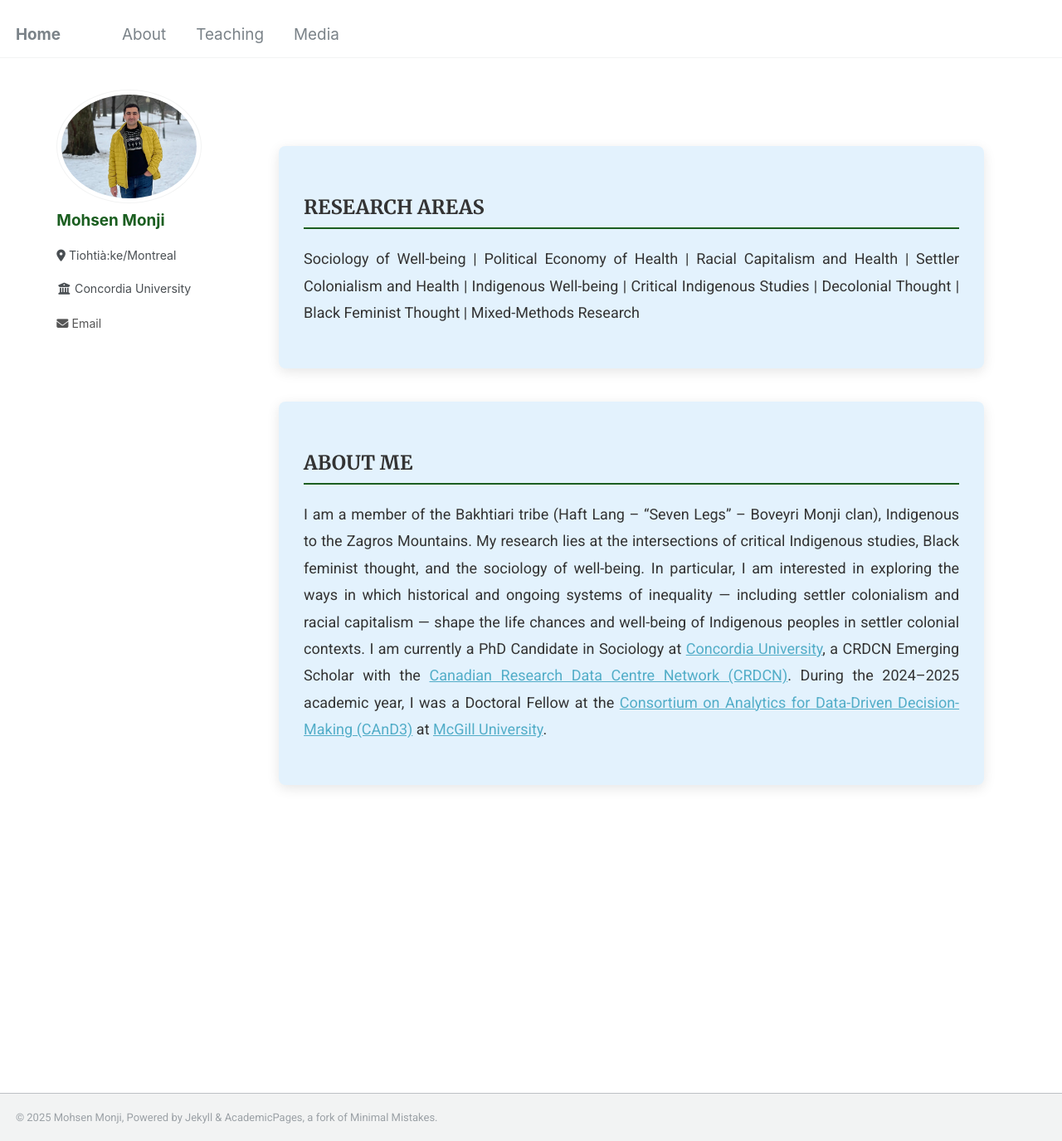
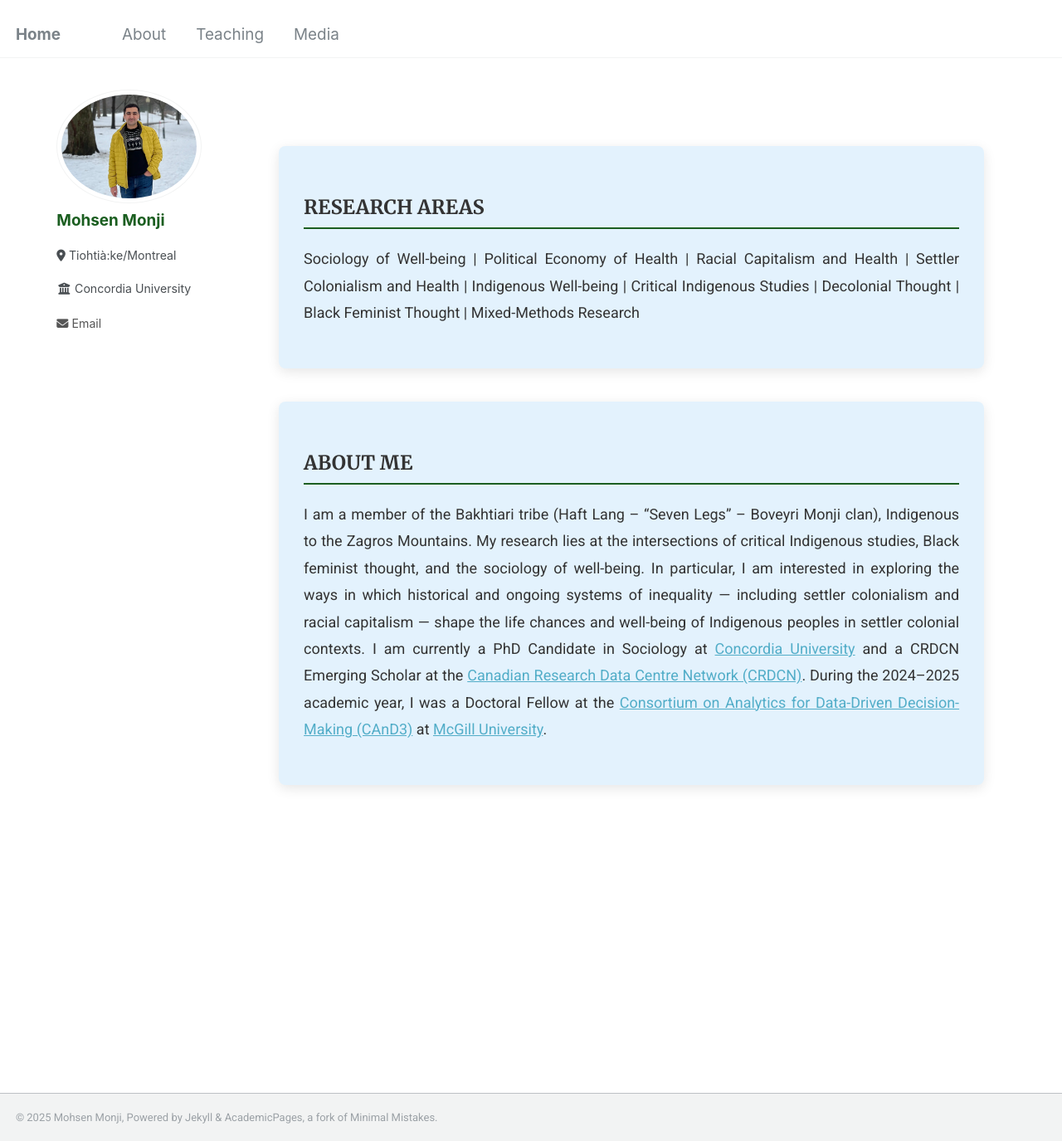
Before and after one commit to Mohsnmonji/mohsnmonji.github.io, a Jekyll site: the page built from about-me.md, in a window 1280 px wide and 1375 px high. Shown: the whole window at 83% size. Built offline with Jekyll 4.4.1, drawn with Linux system fonts in a browser that asks for light colours.

Commit message:
Update about-me.md

```diff
--- a/about-me.md
+++ b/about-me.md
@@ -63,8 +63,8 @@ author_profile: true
   <h2>ABOUT ME</h2>
   <p style="font-size:18px; color:#333; text-align:justify; line-height:1.8; margin:20px 0;">
     I am a member of the Bakhtiari tribe (Haft Lang – “Seven Legs” – Boveyri Monji clan), Indigenous to the Zagros Mountains. My research lies at the intersections of critical Indigenous studies, Black feminist thought, and the sociology of well-being. In particular, I am interested in exploring the ways in which historical and ongoing systems of inequality — including settler colonialism and racial capitalism — shape the life chances and well-being of Indigenous peoples in settler colonial contexts. I am currently a PhD Candidate in Sociology at
-    <a href="https://www.concordia.ca/" target="_blank">Concordia University</a>,
-    a CRDCN Emerging Scholar with the
+    <a href="https://www.concordia.ca/" target="_blank">Concordia University</a> and
+    a CRDCN Emerging Scholar at the
     <a href="https://crdcn.ca" target="_blank">Canadian Research Data Centre Network (CRDCN)</a>.
     During the 2024–2025 academic year, I was a Doctoral Fellow at the
     <a href="https://www.mcgill.ca/cand3/" target="_blank">Consortium on Analytics for Data-Driven Decision-Making (CAnD3)</a>
```
